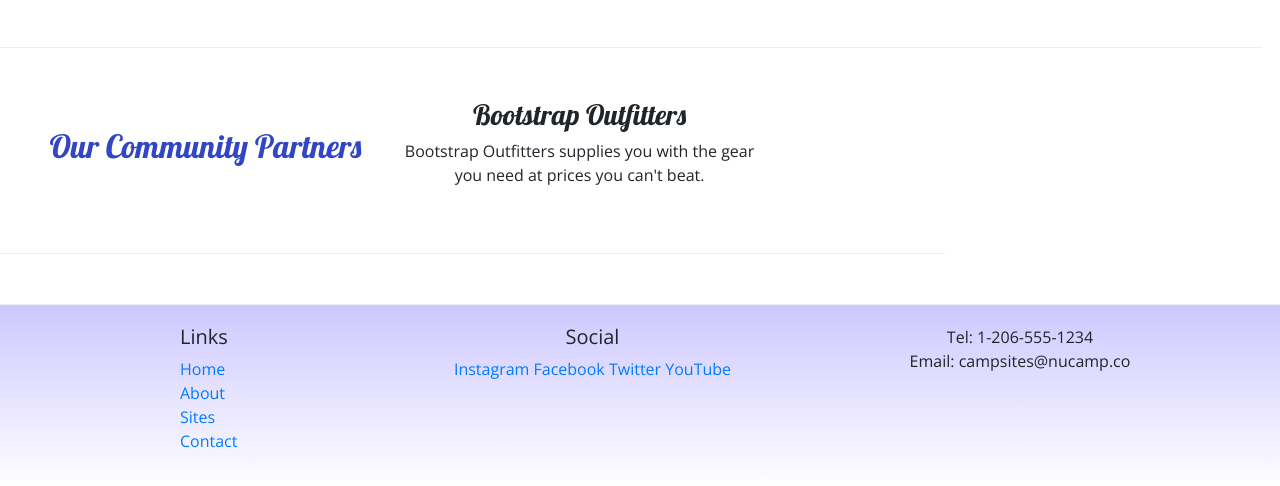
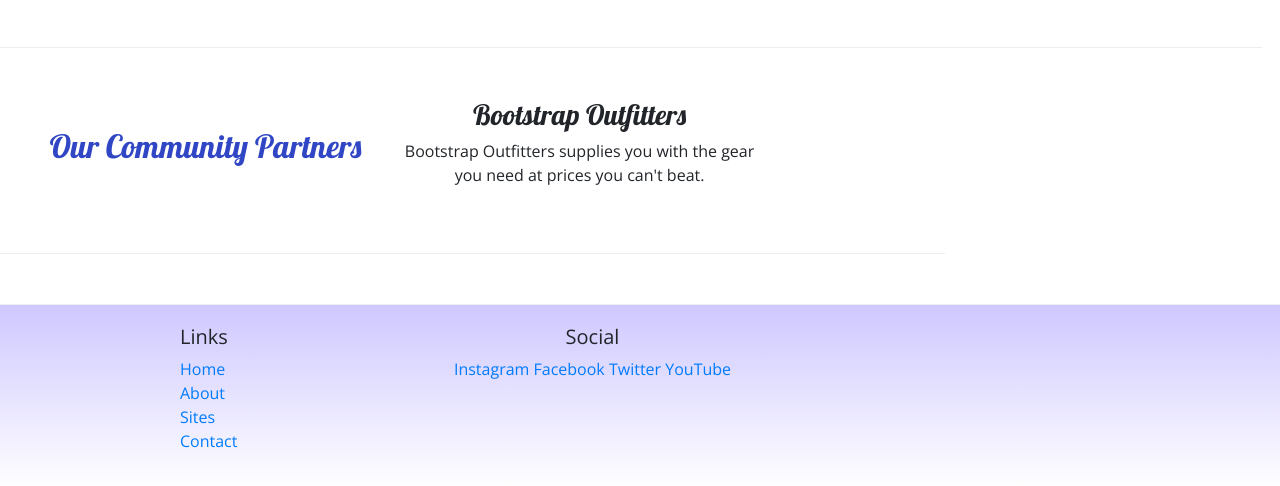
Before and after one commit to kjframe/My-First-Bootstrap-Project, a website: page index.html in a window 1280 px wide. Shown: the part 610-1096 px from the top of the page. Drawn offline with nearby package versions, Linux system fonts and the light colour scheme.

Commit message:
first commit

```diff
--- a/index.html
+++ b/index.html
@@ -81,10 +81,6 @@
                     <a href="http://twitter.com/">Twitter</a>
                     <a href="http://youtube.com/">YouTube</a>
                 </div>
-                <div class="col-sm-4 text-center">
-                    Tel: 1-206-555-1234<br />
-                    Email: campsites@nucamp.co
-                </div>
            </div>
         </div>
     </footer>
```
